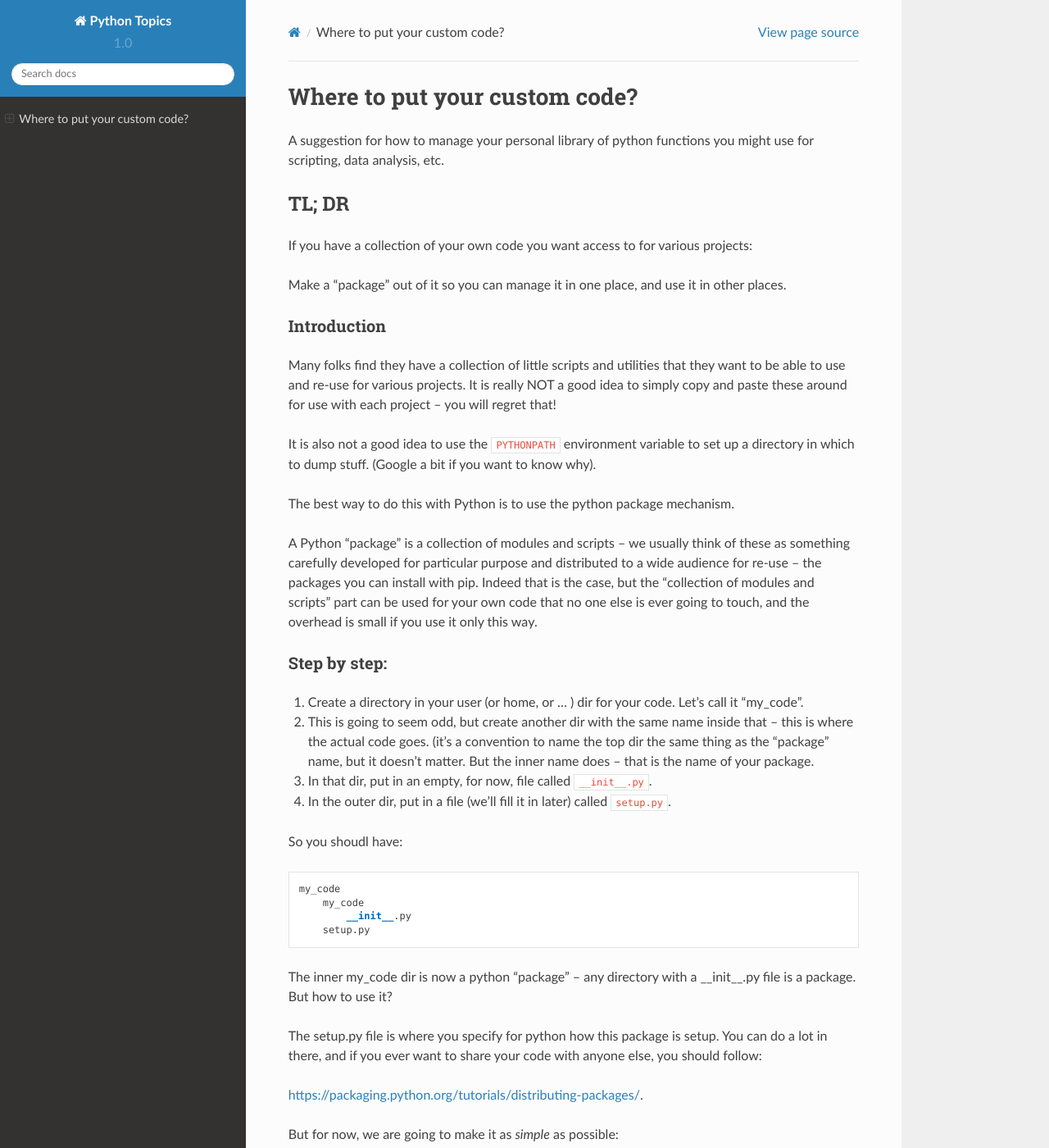
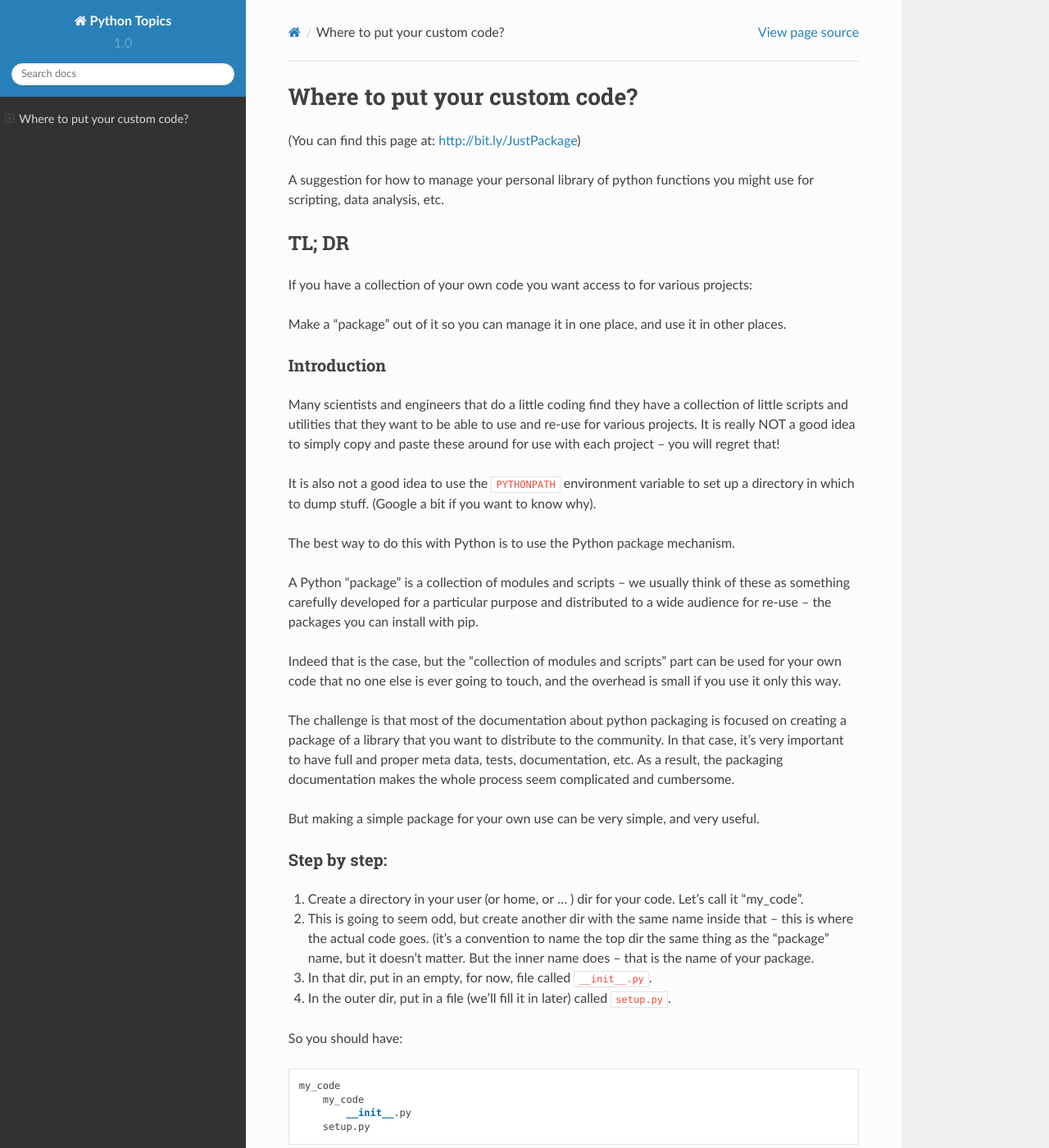
Before and after one commit to PythonCHB/PythonTopics, a Sphinx documentation site: the page built from Sources/source/where_to_put_your_code.rst, in a window 1280 px wide and 1400 px high. Shown: the whole window at 82% size. Built offline with Sphinx 7.4.7 and the Read the Docs theme 2.0.0, drawn with Linux system fonts in a browser that asks for light colours; formulas are drawn with MathJax 3; some of the changed text lies outside the part shown.

Commit message:
cleaned it up a bit

```diff
--- a/Sources/source/conf.py
+++ b/Sources/source/conf.py
@@ -34,10 +34,10 @@
     'sphinx.ext.intersphinx',
     'sphinx.ext.todo',
     'sphinx.ext.coverage',
-    'sphinx.ext.pngmath',
+    'sphinx.ext.imgmath',
     'sphinx.ext.ifconfig',
     'IPython.sphinxext.ipython_console_highlighting',
-    'IPython.sphinxext.ipython_directive',
+    # 'IPython.sphinxext.ipython_directive',
 ]
 
 # Add any paths that contain templates here, relative to this directory.
--- a/Sources/source/where_to_put_your_code.rst
+++ b/Sources/source/where_to_put_your_code.rst
@@ -1,6 +1,8 @@
 ******************************
 Where to put your custom code?
 ******************************
+
+(You can find this page at: http://bit.ly/JustPackage)
 
 A suggestion for how to manage your personal library of python functions you might use for scripting, data analysis, etc.
 
@@ -14,13 +16,19 @@
 Introduction
 ------------
 
-Many folks find they have a collection of little scripts and utilities that they want to be able to use and re-use for various projects. It is really NOT a good idea to simply copy and paste these around for use with each project -- you will regret that!
+Many scientists and engineers that do a little coding find they have a collection of little scripts and utilities that they want to be able to use and re-use for various projects. It is really NOT a good idea to simply copy and paste these around for use with each project -- you will regret that!
 
 It is also not a good idea to use the ``PYTHONPATH`` environment variable to set up a directory in which to dump stuff. (Google a bit if you want to know why).
 
-The best way to do this with Python is to use the python package mechanism.
+The best way to do this with Python is to use the Python package mechanism.
 
-A Python "package" is a collection of modules and scripts -- we usually think of these as something carefully developed for particular purpose and distributed to a wide audience for re-use -- the packages you can install with pip. Indeed that is the case, but the "collection of modules and scripts" part can be used for your own code that no one else is ever going to touch, and the overhead is small if you use it only this way.
+A Python "package" is a collection of modules and scripts -- we usually think of these as something carefully developed for a particular purpose and distributed to a wide audience for re-use -- the packages you can install with pip.
+
+Indeed that is the case, but the "collection of modules and scripts" part can be used for your own code that no one else is ever going to touch, and the overhead is small if you use it only this way.
+
+The challenge is that most of the documentation about python packaging is focused on creating a package of a library that you want to distribute to the community. In that case, it's very important to have full and proper meta data, tests, documentation, etc. As a result, the packaging documentation makes the whole process seem complicated and cumbersome.
+
+But making a simple package for your own use can be very simple, and very useful.
 
 Step by step:
 -------------
@@ -33,18 +41,18 @@
 
 4) In the outer dir, put in a file (we'll fill it in later) called ``setup.py``.
 
-So you shoudl have::
+So you should have::
 
   my_code
       my_code
           __init__.py
       setup.py
 
-The inner my_code dir is now a python "package" -- any directory with a __init__.py file is a package. But how to use it?
+The inner my_code dir is now a python "package" -- any directory with a ``__init__.py`` file is a package. But how to use it?
 
-The setup.py file is where you specify for python how this package is setup. You can do a lot in there, and if you ever want to share your code with anyone else, you should follow:
+The ``setup.py`` file is where you specify for python how this package is setup. You can do a lot in there, and if you ever want to share your code with anyone else, you should follow:
 
-https://packaging.python.org/tutorials/distributing-packages/.
+https://packaging.python.org/tutorials/distributing-packages/
 
 But for now, we are going to make it as *simple* as possible::
 
@@ -55,6 +63,7 @@
           )
 
 That's it -- really! There is a lot you can do here to support multiple packages, scripts, etc, but this is enough to get you started.
+
 
 Putting in your code
 --------------------
@@ -80,15 +89,19 @@
 
 OK -- now you have a (useless) package with some code in it - how to use it?
 
-To use this package, you need to "install" it into the python environment that you want to use. Some of us have a single python install -- maybe Anaconda's root environment, or the python.org python installer, or.... Some of us use virtualenv or conda environments. In any case, get yourself into that environment with a command line in the outer my_code dir, and type::
+To use this package, you need to "install" it into the python environment that you want to use. Some of us have a single python install -- maybe Anaconda's root environment, or the python.org python installer, or ...
 
-    python setup.py develop
+Some of us use virtualenv, or pipienv, or conda environments. In any case, get yourself into that environment at a command line and put yourself (``cd`` in Terminal, DOS box, etc...)  in the outer my_code dir (where the setup.py  is), and type::
 
-"develop" is like install, but instead of copying the code into the python environment, it adds it to the python search path (only that particular python instances search path!) so you can import it, but it will always be importing the current version of the files if you change things.
+    pip install -e .
 
-Now you can fire up python (or ipython, or a Jupyter notebook, or write code in a script, or...) and do::
+``pip install`` installs a package. ``-e`` means "do an editable install", and the dot (``.``) tells pip to install the package in the current directory. ``pip`` will look for a ``setup.py`` file in the current working dir. An editable install is like install, but instead of copying the code into the python environment, it adds it to the Python search path (only that particular environment's Python) so you can import it, but it will always be importing the current version of the files if you change things.
 
-    from my_code import some_code
+This means you can be actively maintaining your shared code, and other projects that use it will always get the latest version.
+
+Now you can fire up Python (or iPython, or a Jupyter notebook, or write code in a script, or...) and do:
+
+.. code-block:: ipython
 
     In [2]: from my_code import some_code
 
@@ -108,10 +121,11 @@
 
 If you have more than a few modules, it would probably make sense to keep them in separate packages, organized by functionality.
 
-This is only the very simplest way to do it what you really SHOULD do is be more formal about the process:
+This is only the very simplest way to do it. What you really SHOULD do is be more formal about the process:
   - Do some versioning of the package
   - Keep it in source code version control system (like git, etc)
+  - add tests of your code...
 
 and others...
 
-Look up "Software Carpentry" for many more ideas how better to manage your software for Science.
+Look up "Software Carpentry" for many more ideas about how better to manage your Software for Science.
```
Also changed, not shown: Sources/source/interfacing_with_c/c_python.rst (+14 -13 lines), Sources/source/interfacing_with_c/fortran_python.rst (+5 -5 lines).
